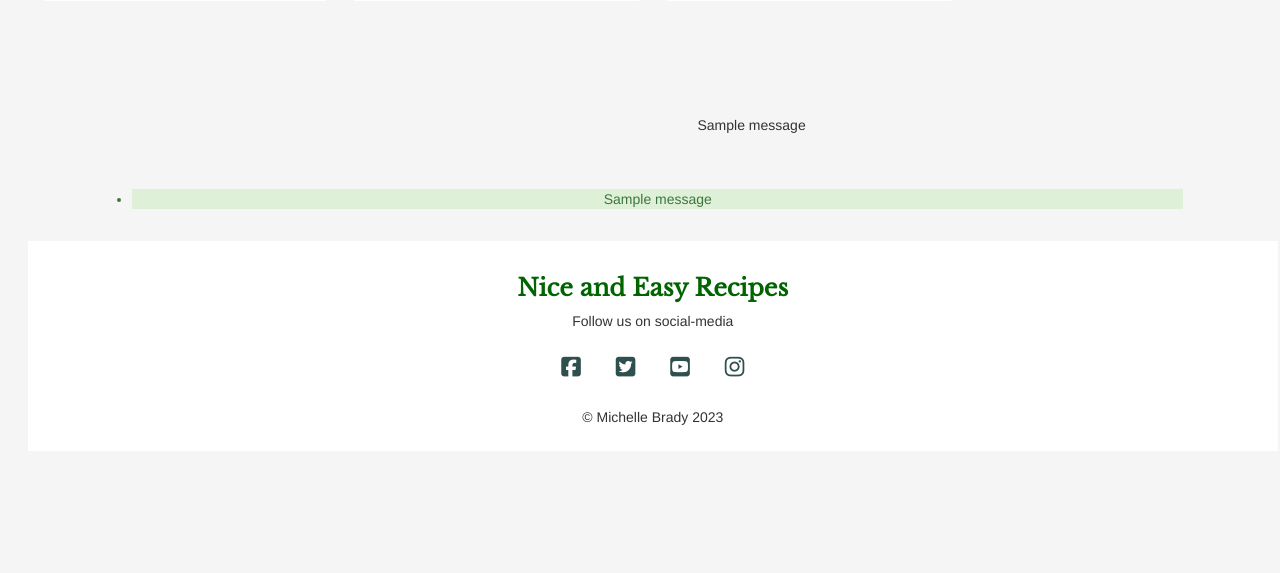
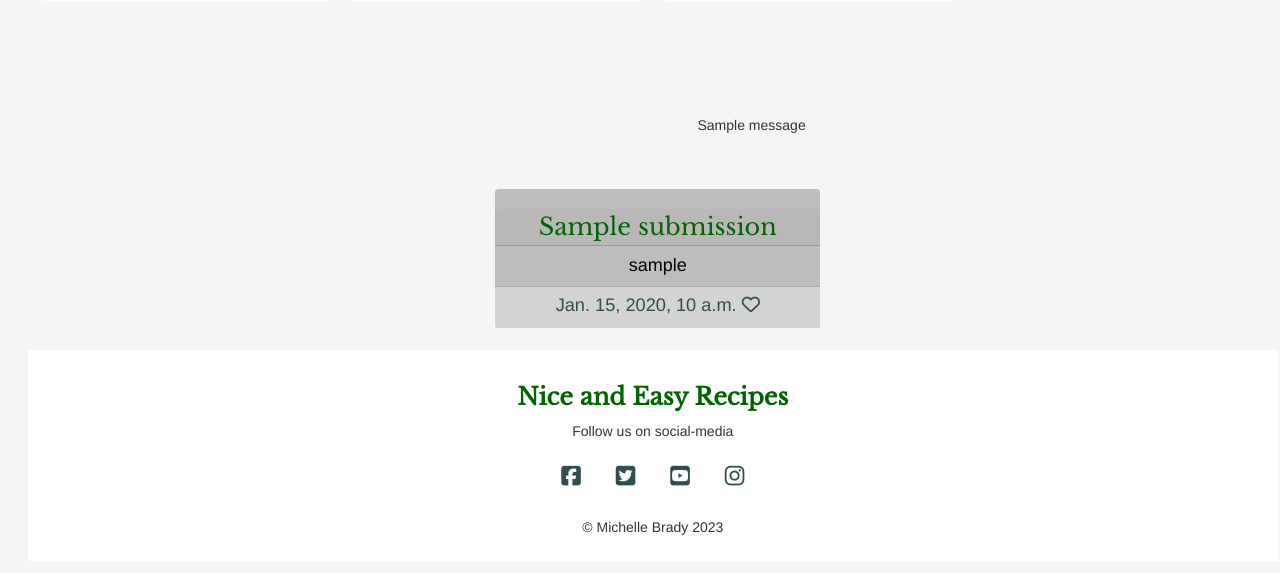
Before and after one commit to Code-Institute-Submissions/ShellyBrady-RecipeWebsite, a Django app: page /submission_list in a window 1280 px wide. Shown: the part 275-848 px from the top of the page. Before the commit the page ends 700 px from the top, so only its background shows below. Run offline with Django 3.2, Linux system fonts and the light colour scheme; tables that the repository leaves empty hold one stand-in row (values such as "Sample post"); one stand-in notice (Sample message) is shown; some libraries are stand-ins or nearby versions.

Commit message:
change slug in submission_detail view to pk to finally get member's recipes working

```diff
--- a/recipesite/models.py
+++ b/recipesite/models.py
@@ -4,7 +4,6 @@ from django.contrib.contenttypes.models import ContentType
 from django.contrib.auth.models import User
 from cloudinary.models import CloudinaryField
 from django.db.models import Count
-from django.utils.text import slugify
 
 
 STATUS = ((0, "Draft"), (1, "Published"))
@@ -59,16 +58,14 @@ class Submission(models.Model):
     ingredients = models.TextField()
     instructions = models.TextField()
     featured_image = CloudinaryField('image', default='placeholder')
-    author = models.ForeignKey(
-        User, on_delete=models.CASCADE, default=1, related_name="memberrecipes")
+    username = models.ForeignKey(
+        User, on_delete=models.CASCADE, default=1, related_name="submitter")
     created_on = models.DateTimeField(auto_now_add=True)
     status = models.IntegerField(choices=STATUS, default=0)
 
     class Meta:
         ordering = ["-created_on"]
+        verbose_name_plural = 'Submissions'
 
     def __str__(self):
         return self.title
-
-    def number_of_likes(self):
-        return self.likes.count()
--- a/recipesite/urls.py
+++ b/recipesite/urls.py
@@ -1,12 +1,14 @@
 from . import views
 from django.urls import path
-from .views import Submission, Recipe, RecipeLike, SubmissionDetail, SubmissionListView
+from .views import Submission, Recipe, RecipeLike, SubmissionDetail, SubmissionListView, SubmissionLike
 
 urlpatterns = [
     path('', views.RecipeList.as_view(), name='home'),
     path('submission_list', views.SubmissionListView.as_view(), name='submission_list'),
-    path('submission_detail', views.SubmissionDetail.as_view(), name='submission_detail'),
+    path('submission_detail/<int:pk>', views.SubmissionDetail.as_view(), name='submission_detail'),
     path('submit/', views.create_submission,  name='submit'),
     path('<slug:slug>/', views.RecipeDetail.as_view(), name='recipe_detail'),
     path('like/<slug:slug>', views.RecipeLike.as_view(), name='recipe_like'),
+    path('submission_like/<slug:slug>', views.SubmissionLike.as_view(), name='submission_like'),
+
 ]
--- a/recipesite/views.py
+++ b/recipesite/views.py
@@ -3,7 +3,7 @@ from django.views import generic, View
 from django.contrib.contenttypes.models import ContentType
 from django.views.generic.edit import FormView
 from django.http import HttpResponseRedirect, Http404, HttpResponse
-from .models import Recipe, Submission, Comment
+from recipesite.models import Recipe, Submission, Comment
 from .forms import CommentForm, SubmissionForm
 from django.contrib import messages
 from django.views.generic import DetailView
@@ -97,10 +97,17 @@ class SubmissionListView(generic.ListView):
     context_object_name = 'submission_list'
     paginate_by = 6
 
+    def get_context_data(self, **kwargs):
+        context = super().get_context_data(**kwargs)
+        context['submissions'] = Submission.objects.all()
+        return context
+
 
 def get_submission(request):
-    submission_queryset = Submission.objects.filter(status=1)
-    return render(request, 'index.html', {'submission_queryset': queryset})
+
+    queryset = Submission.objects.filter(status=1)
+
+    return render(request, 'index.html', {'queryset': queryset})
 
 
 def create_submission(request):
@@ -111,7 +118,7 @@ def create_submission(request):
             Submission.user = request.user
             Submission.save()
             messages.success(request, 'Your recipe has been submitted successfully and is awaiting approval by the admin.')
-        return redirect('submission_list', pk=submission.pk)
+        return redirect('submission_list', slug=submission.slug)
     else:
         form = SubmissionForm()
 
@@ -120,14 +127,14 @@ def create_submission(request):
 
 class SubmissionDetail(View):
 
-    def get(self, request, slug, *args, **kwargs):
+    def get(self, request, pk, *args, **kwargs):
         pk = self.kwargs.get('pk')
         queryset = Submission.objects.filter(status=1)
-        submission = get_object_or_404(queryset, slug=slug)
+        submission = get_object_or_404(queryset, pk=pk)
         content_type = ContentType.objects.get_for_model(Submission)
         comments = Submission.objects.filter(is_approved=True).order_by("-created_on")
         liked = False
-        if recipe.likes.filter(id=self.request.user.id).exists():
+        if submission.likes.filter(id=self.request.user.id).exists():
             liked = True
 
         return render(
@@ -142,12 +149,12 @@ class SubmissionDetail(View):
             },
         )
 
-    def post(self, request, slug, *args, **kwargs):
+    def post(self, request, pk, *args, **kwargs):
         queryset = Submission.objects.filter(status=1)
-        submission = get_object_or_404(queryset, slug=slug)
+        submission = get_object_or_404(queryset, pk=pk)
         comments = submission.comments.filter(approved=True).order_by("-created_on")
         liked = False
-        if recipe.likes.filter(id=self.request.user.id).exists():
+        if submission.likes.filter(id=self.request.user.id).exists():
             liked = True
 
         comment_form = CommentForm(data=request.POST)
@@ -171,3 +178,15 @@ class SubmissionDetail(View):
                 "liked": liked
             },
         )
+
+
+class SubmissionLike(View):
+
+    def post(self, request, slug, *args, **kwargs):
+        submission = get_object_or_404(Recipe, slug=slug)
+        if submission.likes.filter(id=request.user.id).exists():
+            submission.likes.remove(request.user)
+        else:
+            submission.likes.add(request.user)
+
+        return HttpResponseRedirect(reverse('submission_detail', args=[slug]))
--- a/templates/submission_list.html
+++ b/templates/submission_list.html
@@ -4,38 +4,29 @@
 
 <div class="container-fluid justify-content-center p-0 me-2 ms-2">
     <div class="row justify-content-around vh100">
-        <!--alert message-->
-        {% if messages %}
-        <ul class="messages">
-            {% for message in messages %}
-            <li{% if message.tags %} class="{{ message.tags }}"{% endif %}>{{ message }}</li>
-            {% endfor %}
-        </ul>
-        {% endif %}
         <!--recipe entry-->
-        {% for obj in submission_queryset %}
+        {% for submission in submissions %}
         <div class="card-group col-sm-4">
                 <div class="card" style="background-color:#bebcbc;">
-                                {% if "placeholder" in obj.featured_image.url %}
+                                {% if "placeholder" in submission.featured_image.url %}
                                 <img class="card-img-top"
                                     src="https://res.cloudinary.com/dhifyjuus/image/upload/v1677244923/enrdln0vg7f2igyturbd.jpg">
                                 <a href="#!">
                                     <div class="mask" style="background-color: rgba(251, 251, 251, 0.15)"></div>
                                 </a>
                                 {% else %}
-                                <img class="card-img-top" src="{{ obj.featured_image.url }}">
+                                <img class="card-img-top" src="{{ submission.featured_image.url }}">
                                 <a href="#!">
                                     <div class="mask" style="background-color: rgba(251, 251, 251, 0.15)"></div>
                                 </a>
                                 {% endif %}
 
-                            <a href="{% url obj.slug  %}">
-                                <h3 class="card-header">{{ obj.title }}</h3>
-                                <h4 class="author">{{ obj.author }}</h4>
+                            <a href="{% url 'submission_detail' submission.slug  %}">
+                                <h3 class="card-header">{{ submission.title }}</h3>
+                                <h4 class="author">{{ submission.username }}</h4>
                             </a>
 
-                            <div class="card-footer pb-3" style="background-color: lightgray;">{{ obj.created_on}} <i class="far fa-heart"></i>
-                                 {{ obj.number_of_likes }}</div>
+                            <div class="card-footer pb-3" style="background-color: lightgray;">{{ submission.created_on}} <i class="far fa-heart"></i></div>
                         </div>
                 </div>
                 {% if forloop.counter|divisibleby:2 %}
```
Also changed, not shown: templates/submission_detail.html (+10 -10 lines), recipesite/migrations/0038_alter_submission_author.py (added), recipesite/migrations/0039_alter_submission_options.py (added), recipesite/migrations/0040_rename_author_submission_username.py (added).
